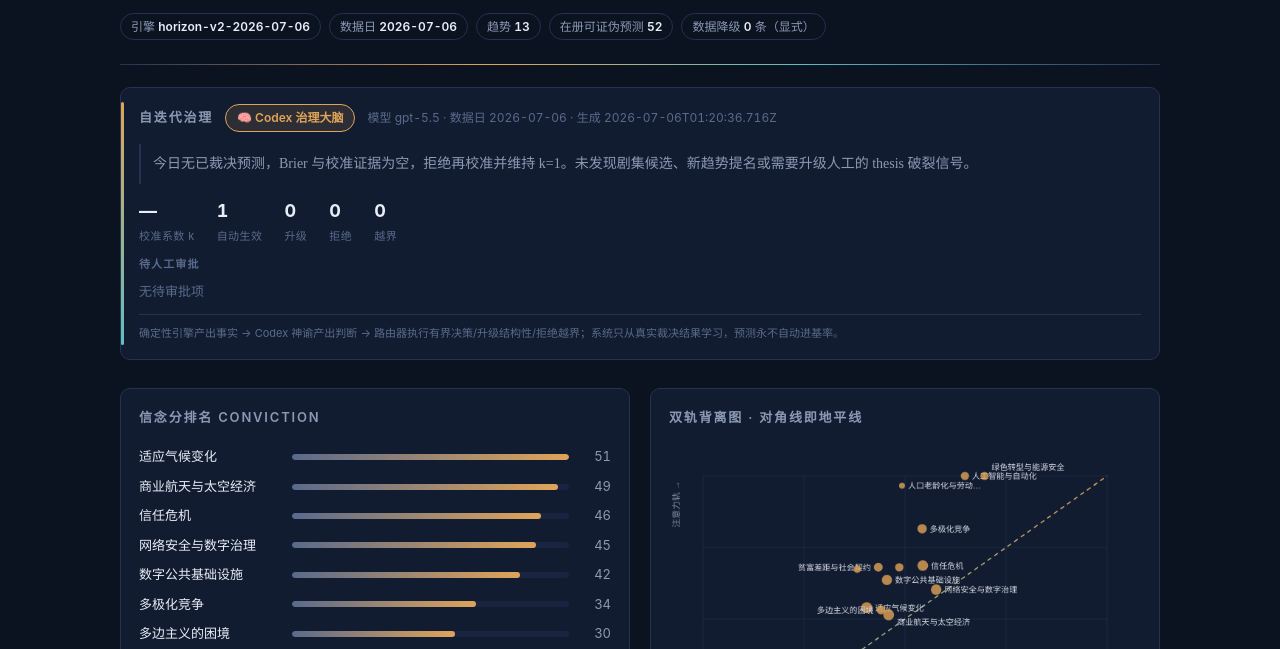
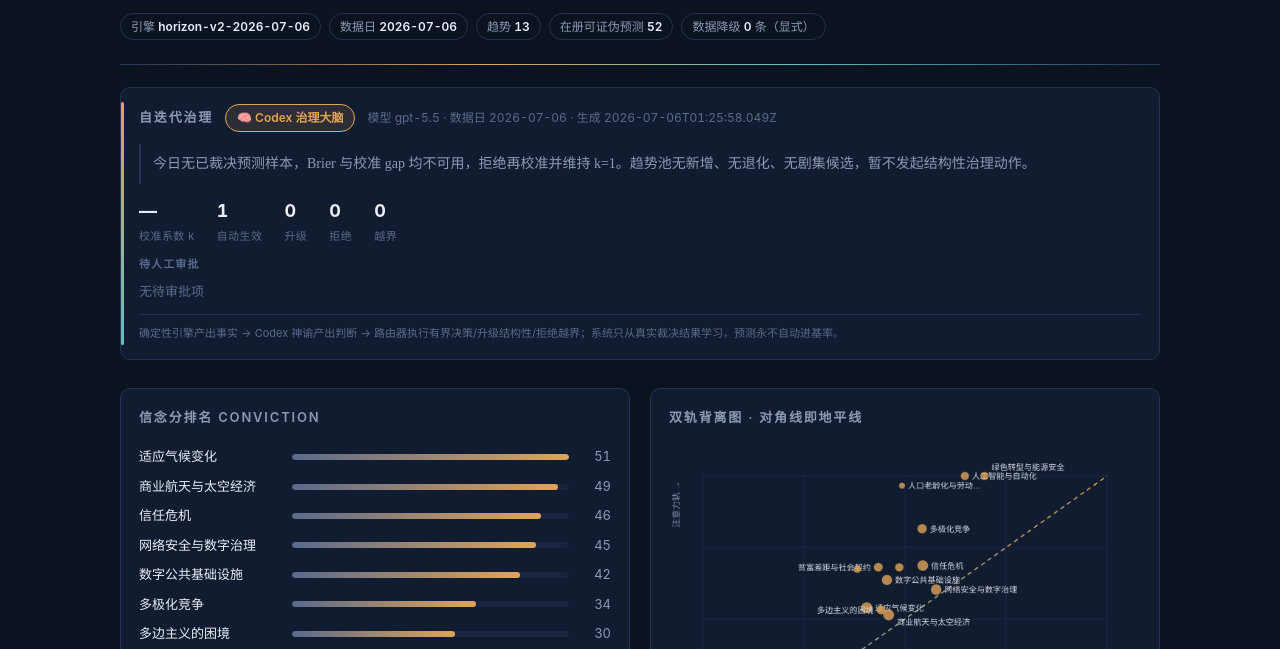
Before and after one commit to DSVinC/insight-horizon-site, a plain HTML site: page index.html in a window 1280 px wide. Shown: the part 130-779 px from the top of the page. Drawn offline with Linux system fonts and the light colour scheme.

Commit message:
site: 自动日更 2026-07-06

```diff
--- a/index.html
+++ b/index.html
@@ -183,9 +183,9 @@ code{font-family:ui-monospace,SFMono-Regular,Menlo,monospace;font-size:12px;colo
   <div class="gov-top">
     <h2 class="gov-h">自迭代治理</h2>
     <span class="gov-badge codex">🧠 Codex 治理大脑</span>
-    <span class="gov-caption">模型 gpt-5.5 · 数据日 2026-07-06 · 生成 2026-07-06T01:20:36.716Z</span>
+    <span class="gov-caption">模型 gpt-5.5 · 数据日 2026-07-06 · 生成 2026-07-06T01:25:58.049Z</span>
   </div>
-  <blockquote class="gov-digest">今日无已裁决预测，Brier 与校准证据为空，拒绝再校准并维持 k=1。未发现剧集候选、新趋势提名或需要升级人工的 thesis 破裂信号。</blockquote>
+  <blockquote class="gov-digest">今日无已裁决预测样本，Brier 与校准 gap 均不可用，拒绝再校准并维持 k=1。趋势池无新增、无退化、无剧集候选，暂不发起结构性治理动作。</blockquote>
   <div class="gov-metrics"><span class="gov-metric"><b class="gov-num">—</b><span class="gov-mlabel">校准系数 k</span></span><span class="gov-metric"><b class="gov-num">1</b><span class="gov-mlabel">自动生效</span></span><span class="gov-metric"><b class="gov-num">0</b><span class="gov-mlabel">升级</span></span><span class="gov-metric"><b class="gov-num">0</b><span class="gov-mlabel">拒绝</span></span><span class="gov-metric"><b class="gov-num">0</b><span class="gov-mlabel">越界</span></span></div>
   <div class="gov-approvals">
     <h3 class="gov-h3">待人工审批</h3>
```
